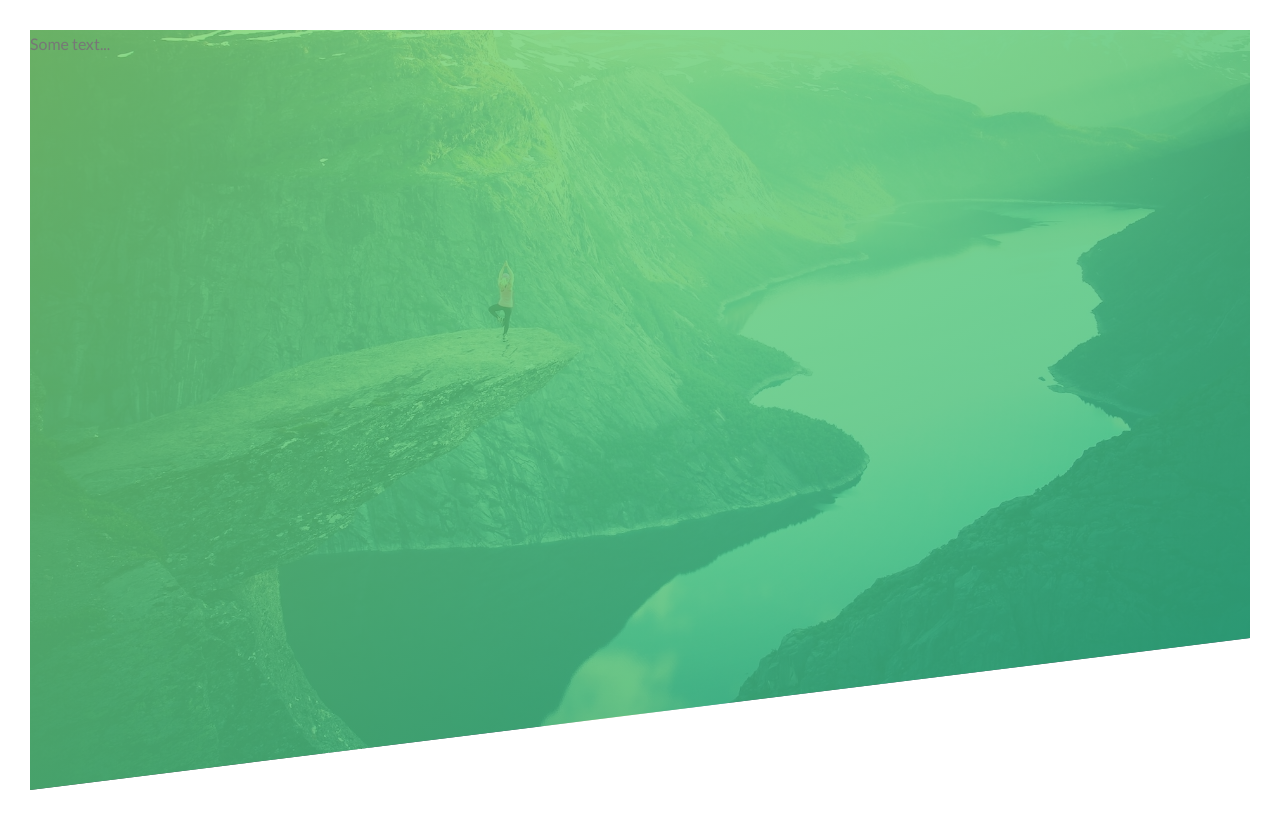
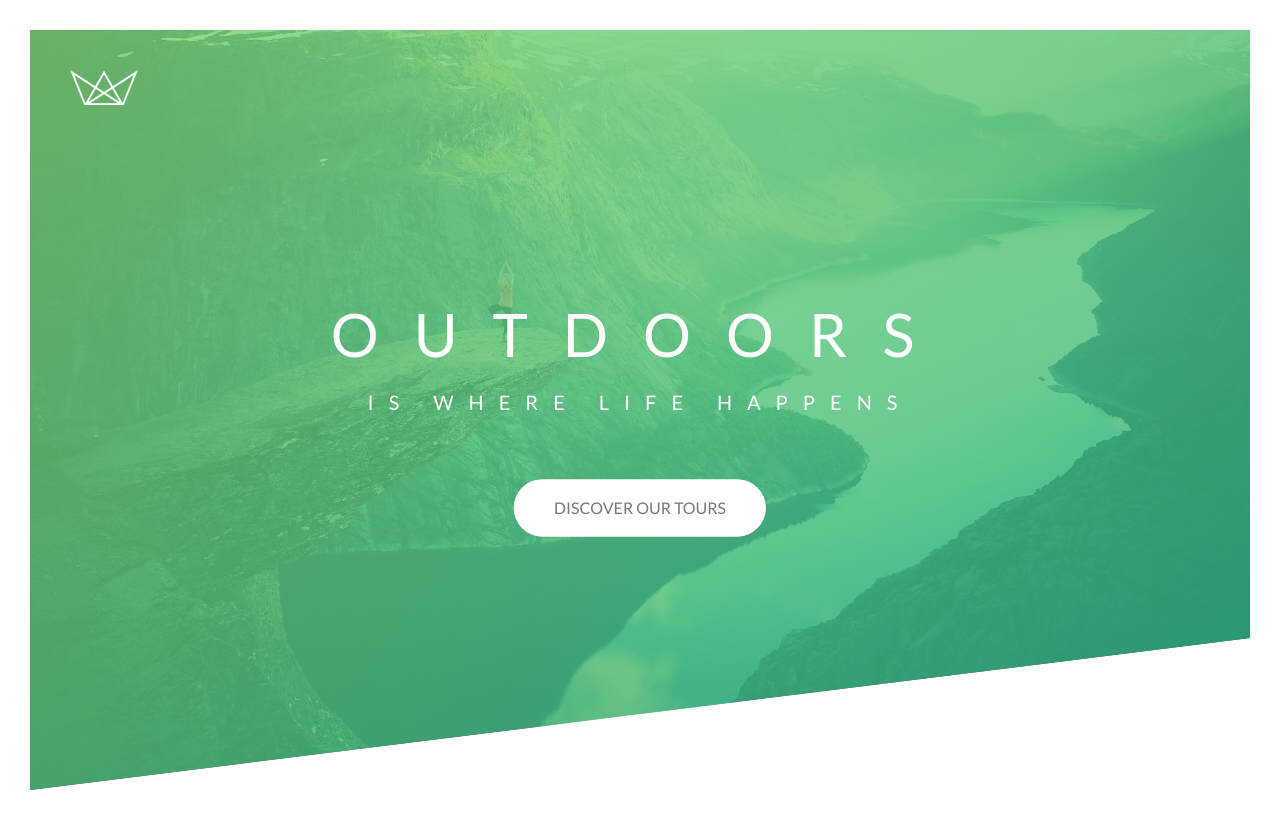
Before and after one commit to alvaroiporre/Natours-CSS, a plain HTML site: page index.html in a window 1280 px wide. Drawn offline with Linux system fonts and the light colour scheme.

Commit message:
Add header styles

```diff
--- a/css/index.css
+++ b/css/index.css
@@ -15,6 +15,8 @@ body {
     padding: 30px;
 }
 
+/** HEADER */
+
 .header {
     position: relative;
     height: 95vh;
@@ -27,3 +29,144 @@ body {
     background-position: top;
     clip-path: polygon(0 0, 100% 0, 100% 80%, 0 100%);
 }
+
+.logo-box {
+    position: absolute;
+    top: 40px;
+    left: 40px;
+}
+
+.logo {
+    height: 35px;
+}
+
+.text-box {
+    position: absolute;
+    top: 50%;
+    left: 50%;
+    text-align: center;
+    transform: translate(-50%, -50%);
+}
+
+.heading-primary {
+    color: #FFF;
+    text-transform: uppercase;
+    backface-visibility: hidden;
+    margin-bottom: 60px;
+}
+
+.heading-primary-main {
+    display: block;
+    font-size: 60px;
+    font-weight: 400;
+    letter-spacing: 35px;
+    animation-name: moveInLeft;
+    animation-duration: 2s;
+    animation-timing-function: ease-out;
+    /*
+    animation-delay: 1s;
+    animation-iteration-count: 3;
+    */
+}
+
+.heading-primary-sub {
+    display: block;
+    font-size: 20px;
+    font-weight: 400;
+    letter-spacing: 15px;
+    animation-name: moveInRight;
+    animation-duration: 2s;
+}
+
+@keyframes moveInLeft {
+    0% {
+        opacity: 0;
+        transform: translateX(-50%);
+    }
+    80% {
+        transform: translateX(10px);
+    }
+    100% {
+        opacity: 1;
+        transform: translateX(0%);
+    }
+}
+
+@keyframes moveInRight {
+    0% {
+        opacity: 0;
+        transform: translateX(50%);
+    }
+    80% {
+        transform: translateX(-10px);
+    }
+    100% {
+        opacity: 1;
+        transform: translateX(0%);
+    }
+}
+
+@keyframes moveInBottom {
+    0% {
+        opacity: 0;
+        transform: translateY(30px);
+    }
+    100% {
+        opacity: 1;
+        transform: translateY(0%);
+    }
+}
+
+
+.btn:link,
+.brn:visited {
+    text-transform: uppercase;
+    text-decoration: none;
+    padding: 15px 40px;
+    display: inline-block;
+    border-radius: 100px;
+    transition: all .2s;
+    position: relative;
+}
+
+.btn:hover {
+    transform: translateY(-3px);
+    box-shadow: 0 10px 20px rgba(0, 0, 0, .2);
+}
+
+.btn:active {
+    transform: translateY(-1px);
+    box-shadow: 0 5px 10px rgba(0, 0, 0, .2);
+}
+
+.btn-white {
+    background-color: white;
+    color: #777;
+}
+
+.btn::after {
+    content: '';
+    display: inline-block;
+    height: 100%;
+    width: 100%;
+    border-radius: 100px;
+    position: absolute;
+    top: 0;
+    left: 0;
+    z-index: -1;
+    transition: all .4s;
+}
+
+.btn-white::after {
+    background-color: #FFF;
+}
+
+.btn:hover::after {
+    transform: scale(1.5);
+    opacity: 0;
+}
+
+.btn-animated {
+    animation: moveInBottom .5s ease-out .75s;
+    animation-fill-mode: backwards;
+}
--- a/index.html
+++ b/index.html
@@ -11,7 +11,16 @@
 </head>
 <body>
     <header class="header">
-        Some text...
+        <div class="logo-box">
+            <img src="img/logo-white.png" alt="Logo" class="logo">
+        </div>
+        <div class="text-box">
+            <h1 class="heading-primary">
+                <span class="heading-primary-main">Outdoors</span>
+                <span class="heading-primary-sub">is where life happens</span>
+            </h1>
+            <a href="#" class="btn btn-white btn-animated">Discover our tours</a>
+        </div>
     </header>
 </body>
 </html>
```
